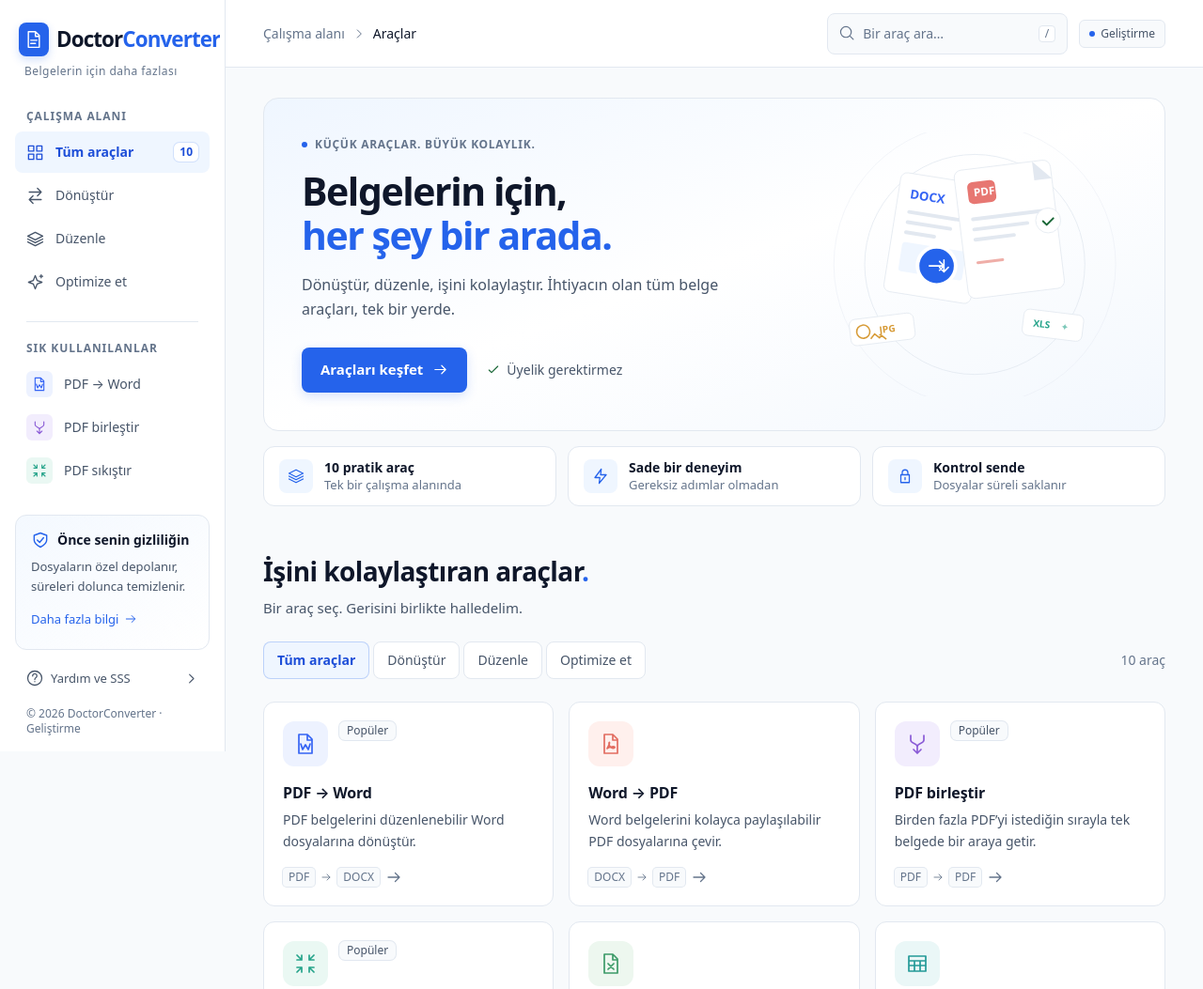
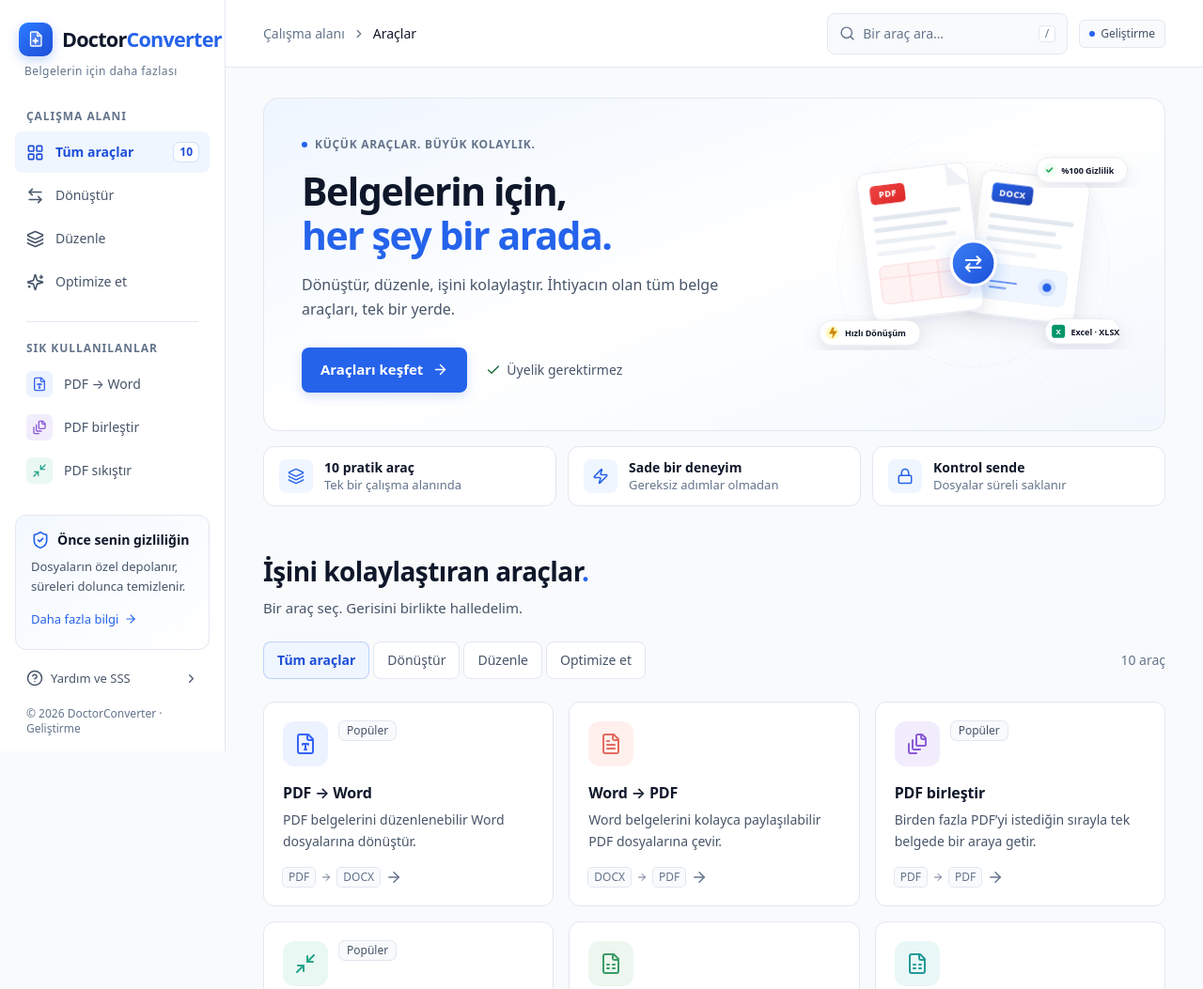
Before and after one commit to mfurkanturan/convertsite, an Astro site in the folder apps/web/: page / in a window 1280 px wide. Shown: the top 1053 px of the page at 94% size. Built offline with nearby package versions, Linux system fonts and the light colour scheme; Astro itself is replaced by a stand-in of ours; no server answers.

Commit message:
feat(web): overhaul logo, favicon, hero artwork and modern lucide icons

```diff
--- a/apps/web/package.json
+++ b/apps/web/package.json
@@ -13,6 +13,7 @@
     "@convertsite/contracts": "workspace:*",
     "@fontsource-variable/inter": "^5.3.0",
     "@fontsource-variable/sora": "^5.3.0",
+    "@lucide/svelte": "^1.61.0",
     "@tailwindcss/vite": "^4.3.3",
     "astro": "7.4.2",
     "svelte": "5.57.2",
--- a/apps/web/src/components/hero-art.svelte
+++ b/apps/web/src/components/hero-art.svelte
@@ -1,49 +1,98 @@
-<svg viewBox="0 0 460 360" class="h-auto w-full" aria-hidden="true" fill="none" xmlns="http://www.w3.org/2000/svg">
-  <circle cx="232" cy="180" r="150" stroke="var(--color-border)" stroke-width="1" />
-  <circle cx="232" cy="180" r="192" stroke="var(--color-border)" stroke-width="1" opacity="0.55" />
+<svg viewBox="0 0 460 340" class="h-auto w-full select-none" aria-hidden="true" fill="none" xmlns="http://www.w3.org/2000/svg">
+  <defs>
+    <!-- Card drop shadow -->
+    <filter id="hero-shadow-card" x="-20%" y="-20%" width="140%" height="140%">
+      <feDropShadow dx="0" dy="12" stdDeviation="16" flood-color="#1e293b" flood-opacity="0.08" />
+      <feDropShadow dx="0" dy="4" stdDeviation="6" flood-color="#1e293b" flood-opacity="0.04" />
+    </filter>
+    <filter id="hero-shadow-float" x="-30%" y="-30%" width="160%" height="160%">
+      <feDropShadow dx="0" dy="8" stdDeviation="12" flood-color="#2563eb" flood-opacity="0.25" />
+    </filter>
+    <linearGradient id="hero-grad-accent" x1="0%" y1="0%" x2="100%" y2="100%">
+      <stop offset="0%" stop-color="#3b82f6" />
+      <stop offset="100%" stop-color="#1d4ed8" />
+    </linearGradient>
+    <linearGradient id="hero-grad-pdf" x1="0%" y1="0%" x2="100%" y2="100%">
+      <stop offset="0%" stop-color="#ef4444" />
+      <stop offset="100%" stop-color="#dc2626" />
+    </linearGradient>
+    <linearGradient id="hero-grad-word" x1="0%" y1="0%" x2="100%" y2="100%">
+      <stop offset="0%" stop-color="#2563eb" />
+      <stop offset="100%" stop-color="#1e40af" />
+    </linearGradient>
+  </defs>
 
-  <!-- DOCX back card -->
-  <g transform="translate(118 62) rotate(9 60 88)">
-    <rect x="0" y="0" width="120" height="164" rx="9" fill="#fff" stroke="var(--color-border)" />
-    <text x="16" y="34" font-size="17" font-weight="700" fill="var(--color-tool-blue)" font-family="var(--font-sans)">DOCX</text>
-    <rect x="16" y="50" width="88" height="5" rx="2.5" fill="var(--color-border)" />
-    <rect x="16" y="64" width="64" height="5" rx="2.5" fill="var(--color-border)" />
-    <rect x="16" y="78" width="44" height="5" rx="2.5" fill="var(--color-border)" />
-    <rect x="16" y="94" width="88" height="40" rx="4" fill="var(--color-accent-soft)" />
+  <!-- Ambient background rings -->
+  <circle cx="230" cy="170" r="140" stroke="var(--color-border)" stroke-width="1.2" stroke-dasharray="4 4" opacity="0.6" />
+  <circle cx="230" cy="170" r="185" stroke="var(--color-border)" stroke-width="1" opacity="0.35" />
+
+  <!-- Back Card: Word / DOCX (Right Tilted) -->
+  <g transform="translate(230, 48) rotate(7, 75, 105)" filter="url(#hero-shadow-card)">
+    <rect x="0" y="0" width="148" height="196" rx="14" fill="#ffffff" stroke="var(--color-border)" stroke-width="1.2" />
+    <!-- Top badge -->
+    <rect x="16" y="16" width="56" height="26" rx="6" fill="url(#hero-grad-word)" />
+    <text x="44" y="33" font-size="12" font-weight="800" fill="#ffffff" font-family="var(--font-sans)" text-anchor="middle" letter-spacing="0.04em">DOCX</text>
+    <!-- Document lines -->
+    <rect x="16" y="58" width="116" height="6" rx="3" fill="var(--color-border)" />
+    <rect x="16" y="74" width="94" height="6" rx="3" fill="var(--color-border)" />
+    <rect x="16" y="90" width="104" height="6" rx="3" fill="var(--color-border)" opacity="0.7" />
+    <rect x="16" y="106" width="70" height="6" rx="3" fill="var(--color-border)" opacity="0.5" />
+    <!-- Visual block inside Word doc -->
+    <rect x="16" y="126" width="116" height="48" rx="8" fill="var(--color-accent-soft)" stroke="var(--color-border)" stroke-width="0.8" />
+    <path d="M28 150h36M28 158h22" stroke="var(--color-accent)" stroke-width="2" stroke-linecap="round" opacity="0.75" />
+    <circle cx="106" cy="150" r="12" fill="var(--color-accent)" fill-opacity="0.12" />
+    <circle cx="106" cy="150" r="6" fill="var(--color-accent)" />
   </g>
 
-  <!-- PDF front card -->
-  <g transform="translate(214 44) rotate(-7 66 96)">
-    <rect x="0" y="0" width="132" height="176" rx="10" fill="#fff" stroke="var(--color-border)" />
-    <path d="M132 26 L108 26 L108 0 Z" fill="var(--color-border)" />
-    <rect x="16" y="18" width="38" height="30" rx="7" fill="#e77772" />
-    <text x="24" y="38" font-size="15" font-weight="800" fill="#fff" font-family="var(--font-sans)">PDF</text>
-    <rect x="16" y="66" width="100" height="5" rx="2.5" fill="var(--color-border)" />
-    <rect x="16" y="80" width="78" height="5" rx="2.5" fill="var(--color-border)" />
-    <rect x="16" y="94" width="58" height="5" rx="2.5" fill="var(--color-border)" />
-    <rect x="16" y="126" width="38" height="4" rx="2" fill="var(--color-tool-coral)" opacity="0.55" />
+  <!-- Front Card: PDF Document (Left Tilted) -->
+  <g transform="translate(82, 38) rotate(-7, 75, 105)" filter="url(#hero-shadow-card)">
+    <rect x="0" y="0" width="152" height="202" rx="14" fill="#ffffff" stroke="var(--color-border)" stroke-width="1.2" />
+    <!-- Folded corner tab -->
+    <path d="M152 30 L122 30 L122 0 Z" fill="var(--color-border)" opacity="0.6" />
+    <!-- Top PDF badge -->
+    <rect x="16" y="18" width="48" height="26" rx="6" fill="url(#hero-grad-pdf)" />
+    <text x="40" y="35" font-size="12" font-weight="800" fill="#ffffff" font-family="var(--font-sans)" text-anchor="middle" letter-spacing="0.04em">PDF</text>
+    <!-- Document lines -->
+    <rect x="16" y="60" width="120" height="6" rx="3" fill="var(--color-border)" />
+    <rect x="16" y="76" width="100" height="6" rx="3" fill="var(--color-border)" />
+    <rect x="16" y="92" width="110" height="6" rx="3" fill="var(--color-border)" opacity="0.7" />
+    <rect x="16" y="108" width="80" height="6" rx="3" fill="var(--color-border)" opacity="0.5" />
+    <!-- Mini PDF table preview -->
+    <rect x="16" y="128" width="120" height="52" rx="8" fill="#fef2f2" stroke="#fecaca" stroke-width="0.8" />
+    <line x1="16" y1="145" x2="136" y2="145" stroke="#fecaca" stroke-width="1" />
+    <line x1="56" y1="128" x2="56" y2="180" stroke="#fecaca" stroke-width="1" />
+    <line x1="96" y1="128" x2="96" y2="180" stroke="#fecaca" stroke-width="1" />
   </g>
 
-  <!-- convert node -->
-  <circle cx="180" cy="182" r="26" fill="var(--color-accent)" stroke="#fff" stroke-width="5" />
-  <path d="M170 182h20m-6-6 6 6-6 6M190 174v16m-6-6 6 6 6-6" stroke="#fff" stroke-width="2" stroke-linecap="round" stroke-linejoin="round" />
-
-  <!-- XLS chip -->
-  <g transform="translate(300 240) rotate(7)">
-    <rect x="0" y="0" width="82" height="36" rx="8" fill="#fff" stroke="var(--color-border)" />
-    <text x="14" y="23" font-size="13" font-weight="700" fill="var(--color-tool-mint)" font-family="var(--font-sans)">XLS</text>
-    <text x="52" y="23" font-size="13" fill="var(--color-tool-mint)" opacity="0.6">✦</text>
+  <!-- Central Conversion Nexus -->
+  <g transform="translate(230, 168)" filter="url(#hero-shadow-float)">
+    <circle cx="0" cy="0" r="30" fill="url(#hero-grad-accent)" stroke="#ffffff" stroke-width="4" />
+    <!-- Modern exchange arrows -->
+    <path d="M-10 -4h20m-5 -5l5 5l-5 5" stroke="#ffffff" stroke-width="2.6" stroke-linecap="round" stroke-linejoin="round" />
+    <path d="M10 6h-20m5 -5l-5 5l5 5" stroke="#ffffff" stroke-width="2.6" stroke-linecap="round" stroke-linejoin="round" />
   </g>
 
-  <!-- JPG chip -->
-  <g transform="translate(60 256) rotate(-7)">
-    <rect x="0" y="0" width="88" height="36" rx="8" fill="#fff" stroke="var(--color-border)" />
-    <circle cx="18" cy="18" r="9" stroke="var(--color-tool-amber)" stroke-width="2" />
-    <path d="M27 29l6-6 6 6 3-3 6 6" stroke="var(--color-tool-amber)" stroke-width="2" fill="none" />
-    <text x="40" y="23" font-size="13" font-weight="700" fill="var(--color-tool-amber)" font-family="var(--font-sans)">JPG</text>
+  <!-- Floating Feature Pill 1: Top Right (Security / Privacy) -->
+  <g transform="translate(316, 24)" filter="url(#hero-shadow-card)">
+    <rect x="0" y="0" width="124" height="34" rx="17" fill="#ffffff" stroke="var(--color-border)" stroke-width="1" />
+    <circle cx="18" cy="17" r="9" fill="#f0fdf4" />
+    <path d="M14 17l2.5 2.5 5-5" stroke="#16a34a" stroke-width="2" stroke-linecap="round" stroke-linejoin="round" />
+    <text x="34" y="22" font-size="11.5" font-weight="700" fill="#0f172a" font-family="var(--font-sans)">%100 Gizlilik</text>
   </g>
 
-  <!-- check badge -->
-  <circle cx="332" cy="120" r="17" fill="#fff" stroke="var(--color-border)" />
-  <path d="m325 121 5 5 9-9" stroke="var(--color-success)" stroke-width="2.5" stroke-linecap="round" stroke-linejoin="round" />
+  <!-- Floating Feature Pill 2: Bottom Left (Lightning Speed) -->
+  <g transform="translate(20, 246)" filter="url(#hero-shadow-card)">
+    <rect x="0" y="0" width="138" height="34" rx="17" fill="#ffffff" stroke="var(--color-border)" stroke-width="1" />
+    <circle cx="18" cy="17" r="9" fill="#fef9c3" />
+    <path d="M18 10l-4 8h5l-1 6 6-9h-5l1-5z" fill="#ca8a04" stroke="#ca8a04" stroke-width="0.8" stroke-linejoin="round" />
+    <text x="35" y="22" font-size="11.5" font-weight="700" fill="#0f172a" font-family="var(--font-sans)">Hızlı Dönüşüm</text>
+  </g>
+
+  <!-- Floating Chip: Bottom Right (XLSX / Excel) -->
+  <g transform="translate(328, 244)" filter="url(#hero-shadow-card)">
+    <rect x="0" y="0" width="102" height="34" rx="17" fill="#ffffff" stroke="var(--color-border)" stroke-width="1" />
+    <rect x="9" y="8" width="18" height="18" rx="4" fill="#059669" />
+    <text x="18" y="21" font-size="10" font-weight="800" fill="#ffffff" font-family="var(--font-sans)" text-anchor="middle">X</text>
+    <text x="35" y="22" font-size="11.5" font-weight="700" fill="#0f172a" font-family="var(--font-sans)">Excel · XLSX</text>
+  </g>
 </svg>
--- a/apps/web/src/components/icon.svelte
+++ b/apps/web/src/components/icon.svelte
@@ -1,43 +1,90 @@
 <script lang="ts">
+  import {
+    LayoutGrid,
+    ArrowLeftRight,
+    Layers,
+    Sparkles,
+    Search,
+    ArrowRight,
+    ChevronRight,
+    ChevronDown,
+    ChevronUp,
+    ShieldCheck,
+    Lock,
+    Zap,
+    Heart,
+    CircleQuestionMark,
+    Globe,
+    CloudUpload,
+    FileText,
+    FileType,
+    FileSpreadsheet,
+    FileStack,
+    Minimize2,
+    SquareScissors,
+    ScanText,
+    FileImage,
+    Images,
+    Plus,
+    X,
+    Check,
+    Menu,
+    ArrowLeft,
+    Download,
+    Info,
+    Stethoscope,
+    type Icon as IconType
+  } from '@lucide/svelte';
+
   export let name = 'file';
   export let size = 20;
-  export let stroke = 1.7;
-  const paths: Record<string, string> = {
-    grid: 'M3 3h7v7H3z M14 3h7v7h-7z M3 14h7v7H3z M14 14h7v7h-7z',
-    arrows: 'M4 7h16m-5-5 5 5-5 5M20 17H4m5-5-5 5 5 5',
-    layers: 'm12 3 10 5-10 5L2 8z M2 12l10 5 10-5M2 16l10 5 10-5',
-    sparkles: 'm12 3 2.5 6.5L21 12l-6.5 2.5L12 21l-2.5-6.5L3 12l6.5-2.5z M20 2v4m-2-2h4',
-    search: 'M21 21l-5-5 M18 10a8 8 0 1 1-16 0 8 8 0 0 1 16 0',
-    arrow: 'M4 12h16m-6-6 6 6-6 6',
-    chevron: 'm9 5 7 7-7 7',
-    chevronDown: 'm6 9 6 6 6-6',
-    shield: 'm12 3 8 3v6c0 5-8 9-8 9s-8-4-8-9V6z m-4 9 3 3 5-6',
-    lock: 'M6 10h12v11H6z M8 10V7a4 4 0 0 1 8 0v3 M12 14v3',
-    bolt: 'm13 2-9 12h7l-1 8 10-12h-8z',
-    heart: 'M20.8 4.6a5.5 5.5 0 0 0-7.8 0L12 5.7l-1.1-1.1a5.5 5.5 0 0 0-7.8 7.8L12 21l8.8-8.6a5.5 5.5 0 0 0 0-7.8Z',
-    help: 'M9 9a3 3 0 1 1 5 2c-2 1-2 2-2 3 M12 17h.01 M22 12a10 10 0 1 1-20 0 10 10 0 0 1 20 0',
-    globe: 'M22 12a10 10 0 1 1-20 0 10 10 0 0 1 20 0 M2 12h20 M12 2c6 6 6 14 0 20-6-6-6-14 0-20',
-    upload: 'M12 16V3m-5 5 5-5 5 5 M3 15v6h18v-6',
-    file: 'M14 2H5v20h14V7z M14 2v6h5 M8 13h8M8 17h6',
-    word: 'M14 2H5v20h14V7z M14 2v6h5 M7 12l2 6 3-5 3 5 2-6',
-    pdf: 'M14 2H5v20h14V7z M14 2v6h5 M8 17c4-7 2-8 2-5s4 6 6 4c1-2-6-1-8 1z',
-    merge: 'M5 3v5c0 4 7 3 7 7m7-12v5c0 4-7 3-7 7 M12 15v7m-4-4 4 4 4-4',
-    compress: 'M8 3v5H3 M16 3v5h5 M3 16h5v5m13-5h-5v5 M8 8 3 3m13 5 5-5 M8 16l-5 5m13-5 5 5',
-    excel: 'M14 2H5v20h14V7z M14 2v6h5 M9 12l6 6m0-6-6 6',
-    table: 'M3 4h18v16H3z M3 9h18M9 9v11M15 9v11M3 14h18',
-    image: 'M3 3h18v18H3z m0 14 5-5 5 5 3-3 5 5 M16 7h.01',
-    images: 'M7 3h14v14H7z M3 7v14h14 M7 13l4-4 5 5 2-2 3 3 M16 7h.01',
-    scissors: 'M8 8 21 21 M8 16 21 3 M9 6a3 3 0 1 1-6 0 3 3 0 0 1 6 0 M9 18a3 3 0 1 1-6 0 3 3 0 0 1 6 0',
-    scan: 'M8 3H3v5m13-5h5v5 M3 16v5h5m13-5v5h-5 M7 8h10m-5 0v9m-3 0h6',
-    plus: 'M12 5v14M5 12h14',
-    close: 'm6 6 12 12M6 18 18 6',
-    check: 'm5 12 4 4L19 6',
-    menu: 'M3 6h18M3 12h18M3 18h18',
-    back: 'M20 12H4m6-6-6 6 6 6',
-    up: 'm6 14 6-6 6 6',
-    down: 'm6 10 6 6 6-6',
-    info: 'M12 11v6m0-10h.01 M22 12a10 10 0 1 1-20 0 10 10 0 0 1 20 0',
+  export let stroke = 2;
+  export let className = '';
+
+  const iconMap: Record<string, typeof IconType> = {
+    // Navigation & General
+    grid: LayoutGrid,
+    arrows: ArrowLeftRight,
+    layers: Layers,
+    sparkles: Sparkles,
+    search: Search,
+    arrow: ArrowRight,
+    chevron: ChevronRight,
+    chevronDown: ChevronDown,
+    chevronUp: ChevronUp,
+    shield: ShieldCheck,
+    lock: Lock,
+    bolt: Zap,
+    heart: Heart,
+    help: CircleQuestionMark,
+    globe: Globe,
+    upload: CloudUpload,
+    plus: Plus,
+    close: X,
+    check: Check,
+    menu: Menu,
+    back: ArrowLeft,
+    up: ChevronUp,
+    down: ChevronDown,
+    download: Download,
+    info: Info,
+    stethoscope: Stethoscope,
+
+    // File & Tool Specific
+    file: FileText,
+    word: FileType,
+    pdf: FileText,
+    merge: FileStack,
+    compress: Minimize2,
+    excel: FileSpreadsheet,
+    table: FileSpreadsheet,
+    image: FileImage,
+    images: Images,
+    scissors: SquareScissors,
+    scan: ScanText,
   };
+
+  $: CurrentIcon = iconMap[name] ?? FileText;
 </script>
 
-<svg width={size} height={size} viewBox="0 0 24 24" fill="none" stroke="currentColor" stroke-width={stroke} stroke-linecap="round" stroke-linejoin="round" aria-hidden="true"><path d={paths[name] ?? paths.file} /></svg>
+<svelte:component this={CurrentIcon} {size} strokeWidth={stroke} class={className} aria-hidden="true" />
--- a/apps/web/src/components/live-job.svelte
+++ b/apps/web/src/components/live-job.svelte
@@ -101,7 +101,7 @@
   {/if}
   {#if job && !busy}
     <div class="mt-4 rounded-card border p-5 {job.state === 'succeeded' && job.resultAvailable ? 'border-success/25 bg-success-soft' : job.state === 'failed' ? 'border-danger/25 bg-danger-soft' : 'border-border bg-bg'}" aria-live="polite">
-      {#if job.state === 'succeeded' && job.resultAvailable}<h3 class="flex items-center gap-2 text-lg font-semibold text-success"><Icon name="check" size={20} /> Dosyan hazır.</h3><p class="mt-1 text-sm leading-relaxed text-text-soft">İşlem tamamlandı. {job.resultKind?.toUpperCase() ?? tool.output}{job.resultSize ? ` · ${formatBytes(job.resultSize)}` : ''}</p><div class="mt-4 flex flex-wrap gap-2"><Button href={api.downloadUrl(job.id)} download>Sonucu indir <Icon name="down" size={17} /></Button><Button variant="secondary" onclick={remove}>Dosyaları sil</Button></div>
+      {#if job.state === 'succeeded' && job.resultAvailable}<h3 class="flex items-center gap-2 text-lg font-semibold text-success"><Icon name="check" size={20} /> Dosyan hazır.</h3><p class="mt-1 text-sm leading-relaxed text-text-soft">İşlem tamamlandı. {job.resultKind?.toUpperCase() ?? tool.output}{job.resultSize ? ` · ${formatBytes(job.resultSize)}` : ''}</p><div class="mt-4 flex flex-wrap gap-2"><Button href={api.downloadUrl(job.id)} download>Sonucu indir <Icon name="download" size={17} /></Button><Button variant="secondary" onclick={remove}>Dosyaları sil</Button></div>
       {:else if job.state === 'cancelled'}<h3 class="text-lg font-semibold text-text">İşlem iptal edildi.</h3><div class="mt-3"><Button variant="secondary" onclick={remove}>İşlem dosyalarını sil</Button></div>
       {:else if job.state === 'failed'}<h3 class="text-lg font-semibold text-danger">İşlem tamamlanamadı.</h3><p class="mt-1 text-sm leading-relaxed text-text-soft">{job.error === 'NO_TABLES' ? 'PDF içinde aktarılabilir tablo bulunamadı. Taranmış tablolar desteklenmiyor.' : job.error === 'NO_TEXT' ? 'Metin bulunamadı. Daha net bir görsel veya OCR aracını deneyebilirsin.' : job.error === 'INVALID_OPTIONS' ? 'Sayfa aralığı belgenin sınırları dışında. Seçenekleri kontrol et.' : job.error === 'LIMIT_EXCEEDED' ? 'Belge veya çıktı sınırı aşıldı. Daha küçük bir belge seç.' : 'Motor işlemi tamamlayamadı. Dosyalarını kontrol edip yeniden deneyebilirsin.'}</p><div class="mt-3"><Button variant="secondary" onclick={remove}>İşlem dosyalarını sil</Button></div>
       {:else if !job.resultAvailable && job.state === 'succeeded'}<h3 class="text-lg font-semibold text-text">Sonucun süresi dolmuş.</h3><p class="mt-1 text-sm leading-relaxed text-text-soft">Yeni bir işlem başlatabilirsin.</p>
--- a/apps/web/src/components/logo.svelte
+++ b/apps/web/src/components/logo.svelte
@@ -1,12 +1,15 @@
 <script lang="ts">
-  import Icon from './icon.svelte';
   import { brand } from '../lib/brand';
   export let href = '/';
 </script>
 
-<a {href} class="inline-flex w-fit items-center gap-2 pl-1 text-[1.4rem] font-bold leading-none tracking-[-0.04em] text-text" aria-label={`${brand.name} ana sayfa`}>
-  <span class="flex h-9 w-8 shrink-0 items-center justify-center rounded-lg bg-accent text-white shadow-[0_4px_10px_rgba(37,99,235,0.2)]">
-    <Icon name="file" size={20} />
+<a {href} class="group inline-flex w-fit items-center gap-2.5 pl-1 text-[1.35rem] font-bold leading-none tracking-[-0.035em] text-text" aria-label={`${brand.name} ana sayfa`}>
+  <span class="relative flex h-9 w-9 shrink-0 items-center justify-center overflow-hidden rounded-[10px] bg-gradient-to-br from-blue-500 via-accent to-accent-strong text-white shadow-[0_4px_12px_rgba(37,99,235,0.28)] ring-1 ring-white/20 transition-transform duration-200 group-hover:scale-105">
+    <svg viewBox="0 0 48 48" class="h-6 w-6 fill-none" aria-hidden="true">
+      <path d="M13 10a2 2 0 0 1 2-2h12.5l8.5 8.5V36a2 2 0 0 1-2 2H15a2 2 0 0 1-2-2V10z" fill="#ffffff" fill-opacity="0.18" stroke="#ffffff" stroke-width="2.6" stroke-linejoin="round"/>
+      <path d="M27.5 8v8.5H36" stroke="#ffffff" stroke-width="2.6" stroke-linejoin="round"/>
+      <path d="M23.5 22.5v9M19 27h9" stroke="#ffffff" stroke-width="3.6" stroke-linecap="round"/>
+    </svg>
   </span>
-  <span class="truncate">Doctor<span class="text-accent">Converter</span></span>
+  <span class="truncate font-display font-bold text-text">Doctor<span class="text-accent font-extrabold">Converter</span></span>
 </a>
--- a/package.json
+++ b/package.json
@@ -21,6 +21,7 @@
     "playwright": "^1.64.1"
   },
   "dependencies": {
+    "@lucide/svelte": "^1.61.0",
     "@neon/config": "^1.9.3",
     "@neon/env": "^1.6.4"
   }
```
Also changed, not shown: e2e/app.spec.ts (+1 -0 lines), apps/web/public/favicon.svg, pnpm-lock.yaml.
